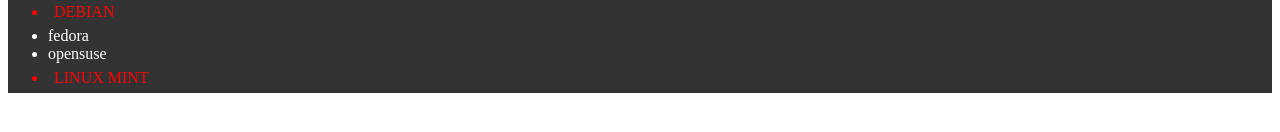
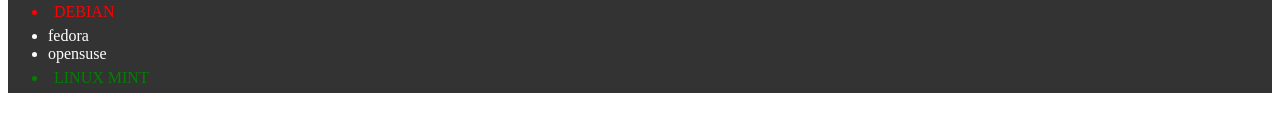
Before and after one commit to last-endcode/JavaScript-DOM, a plain HTML site: page index.html in a window 1280 px wide. Shown: the part 136-268 px from the top of the page. Drawn offline with Linux system fonts and the light colour scheme.

Commit message:
quuerySelector & querySelectorAll & li:last-child

```diff
--- a/04_querySelector.js
+++ b/04_querySelector.js
@@ -21,3 +21,7 @@
   items.style.color = 'red';
   items.style.padding = '0.375rem';
 });
+
+// for last li classes
+const last = document.querySelector('li:last-child');
+last.style.color = 'green';
--- a/index.html
+++ b/index.html
@@ -42,7 +42,7 @@
       <li class="debian-based-on">debian</li>
       <li>fedora</li>
       <li>opensuse</li>
-      <li class="debian-based-on">linux mint</li>
+      <li class="debian-based-on last">linux mint</li>
     </ul>
 
     <!-- source js -->
```
